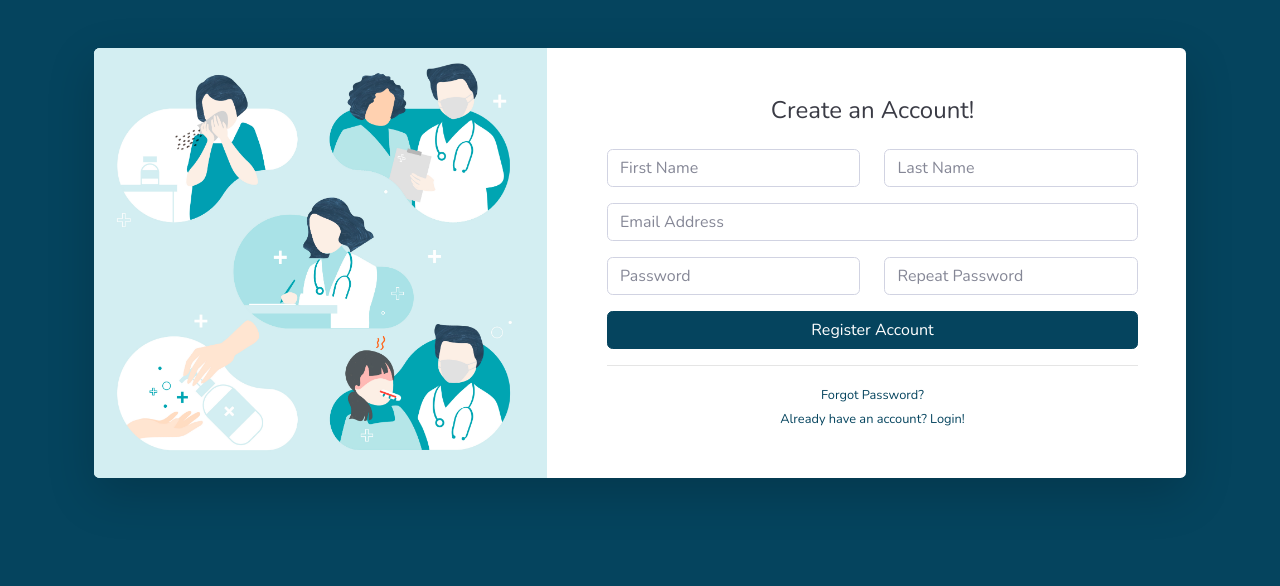
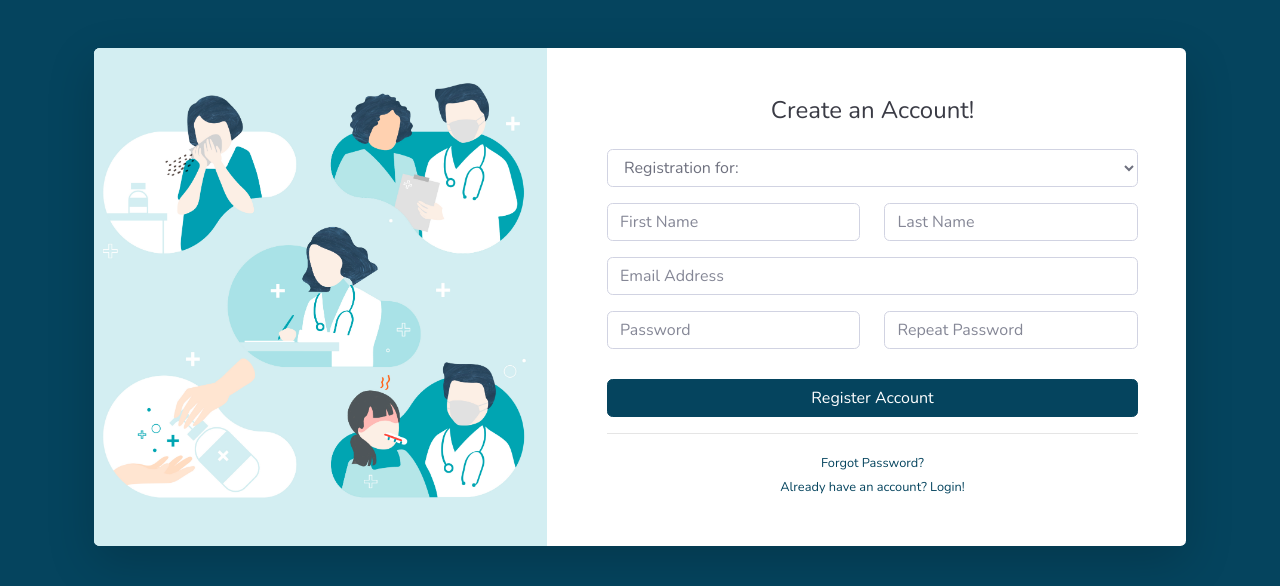
Before and after one commit to blankspeedster/pharmaclique_beta, a PHP site: page /register.php in a window 1280 px wide. Shown: the top 586 px of the page. Run offline with PHP 8.4, Linux system fonts and the light colour scheme.

Commit message:
:100: user registration

```diff
--- a/process_registration.php
+++ b/process_registration.php
@@ -23,28 +23,28 @@
                 header("location: index.php");
             } else {
                 $_SESSION['loginError'] = "Incorrect password!";
+                header("location: login.php?email=".$email);
             }
         }
     }
 
-    if(isset($_POST['register'])){
+    if(isset($_POST['register_account'])){
+        $role = $_POST['role'];
         $fname = ucfirst($_POST['fname']);
         $lname = ucfirst($_POST['lname']);
         $email = strtolower($_POST['email']);
-        $password1 = $_POST['password1'];
-        $password2 = $_POST['password2'];
+        $password = $_POST['password'];
+
+        $password = password_hash($password, PASSWORD_DEFAULT);
 
         $checkUser = $mysqli->query("SELECT * FROM users WHERE email='$email' ");
         if(mysqli_num_rows($checkUser)>0){
+
             $_SESSION['registerError'] = "Email already taken. Please try another.";
-            header("location: register.php?fname=".$fname."&lname=".$lname);
-        }
-        else if($password1!=$password2){
-            $_SESSION['registerError'] = "Password not match. Please try again.";
             header("location: register.php?fname=".$fname."&lname=".$lname."&email=".$email);
         }
         else{
-            $mysqli->query(" INSERT INTO users ( firstname, lastname, email, password) VALUES('$fname','$lname','$email','$password1') ") or die ($mysqli->error());
+            $mysqli->query(" INSERT INTO users ( firstname, lastname, email, password, role) VALUES('$fname','$lname','$email','$password', '$role') ") or die ($mysqli->error());
 
             $_SESSION['loginError'] = "User Account Creation Successful!";
             header("location: login.php");
--- a/register.php
+++ b/register.php
@@ -1,3 +1,10 @@
+<?php
+    require_once('process_registration.php');
+
+    if(isset($_SESSION['email'])){
+        header('location: index.php');
+    }
+?>
 <!DOCTYPE html>
 <html lang="en">
 
@@ -11,7 +18,7 @@
     <meta name="description" content="">
     <meta name="author" content="">
 
-    <title>SB Admin 2 - Register</title>
+    <title>PharmaClique - Register</title>
 
     <!-- Custom fonts for this template-->
     <link href="vendor/fontawesome-free/css/all.min.css" rel="stylesheet" type="text/css">
@@ -28,44 +35,71 @@
 
     <div class="container">
 
+        <!-- Alert Here -->
+        <?php
+        if(isset($_SESSION['registerError'])){ ?>
+        <br>
+        <div class="alert alert-danger alert-dismissible">
+            <?php
+            echo $_SESSION['registerError'];
+            unset($_SESSION['registerError']);
+            ?>
+            <a href="#" class="close" data-dismiss="alert" aria-label="close">&times;</a>
+        </div>
+        <?php } ?>
+        <!-- End Alert Here -->
         <div class="card o-hidden border-0 shadow-lg my-5">
+
             <div class="card-body p-0">
+
                 <!-- Nested Row within Card Body -->
                 <div class="row">
+
                     <div class="col-lg-5 d-none d-lg-block bg-register-image"></div>
                     <div class="col-lg-7">
                         <div class="p-5">
                             <div class="text-center">
                                 <h1 class="h4 text-gray-900 mb-4">Create an Account!</h1>
                             </div>
-                            <form class="user">
+
+                            <form class="user" method="post" action="process_registration.php">
+                                <div class="form-group row">
+                                    <div class="col-sm-12 mb-3 mb-sm-0">
+                                        <select name="role" class="form-control" required>
+                                            <option value="" disabled selected>Registration for:</option>
+                                            <option value="1">Customer</option>
+                                            <option value="2">Rider</option>
+                                            <option value="3">Pharmacist</option>
+                                            <option value="4">Admin</option>
+                                        </select>
+                                    </div>
+                                </div>
                                 <div class="form-group row">
                                     <div class="col-sm-6 mb-3 mb-sm-0">
                                         <input type="text" class="form-control" id="exampleFirstName"
-                                            placeholder="First Name">
+                                            placeholder="First Name" name="fname" value="<?php if(isset($_GET['fname'])){echo $_GET['fname'];} ?>" required>
                                     </div>
                                     <div class="col-sm-6">
                                         <input type="text" class="form-control" id="exampleLastName"
-                                            placeholder="Last Name">
+                                            placeholder="Last Name" name="lname" value="<?php if(isset($_GET['lname'])){echo $_GET['lname'];} ?>" required>
                                     </div>
                                 </div>
                                 <div class="form-group">
                                     <input type="email" class="form-control" id="exampleInputEmail"
-                                        placeholder="Email Address">
+                                           value="<?php if(isset($_GET['email'])){echo $_GET['email'];} ?>" placeholder="Email Address" name="email" required>
                                 </div>
                                 <div class="form-group row">
                                     <div class="col-sm-6 mb-3 mb-sm-0">
-                                        <input type="password" class="form-control"
-                                            id="exampleInputPassword" placeholder="Password">
+                                        <input type="password" class="form-control" placeholder="Password" name="password" id="password" onkeyup='check();' required>
                                     </div>
                                     <div class="col-sm-6">
-                                        <input type="password" class="form-control"
-                                            id="exampleRepeatPassword" placeholder="Repeat Password">
+                                        <input type="password" class="form-control"  placeholder="Repeat Password" name="confirm_password" id="confirm_password" onkeyup='check();' required>
                                     </div>
+                                    <button disabled id="password-message" class="btn btn-block"></button>
                                 </div>
-                                <a href="login.php" class="btn btn-primary btn-block">
+                                <button type="submit" id="register_account" name="register_account" href="login.php" class="btn btn-primary btn-block">
                                     Register Account
-                                </a>
+                                </button>
                                 <hr>
                             </form>
                             <div class="text-center">
@@ -91,7 +125,19 @@
 
     <!-- Custom scripts for all pages-->
     <script src="js/sb-admin-2.min.js"></script>
-
+    <script>
+        let check = function() {
+            if (document.getElementById('password').value == document.getElementById('confirm_password').value) {
+                document.getElementById('password-message').style.color = 'green';
+                document.getElementById('password-message').innerHTML = 'Passwords matched';
+                document.getElementById("register_account").disabled = false;
+            } else {
+                document.getElementById('password-message').style.color = 'red';
+                document.getElementById('password-message').innerHTML = 'Passwords do not match!';
+                document.getElementById("register_account").disabled = true;
+            }
+        }
+    </script>
 </body>
 
 </html>
```
Also changed, not shown: login.php (+11 -9 lines).
